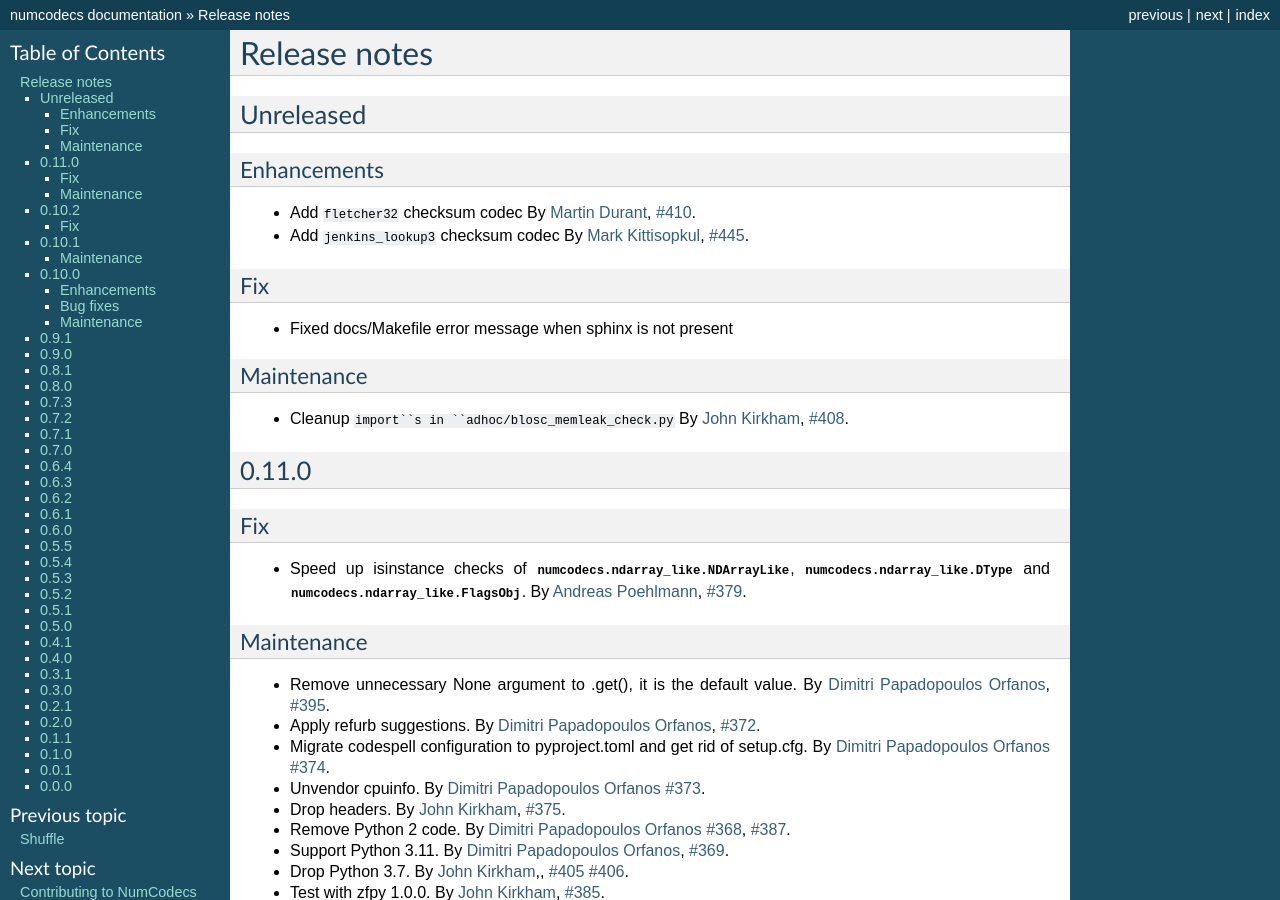
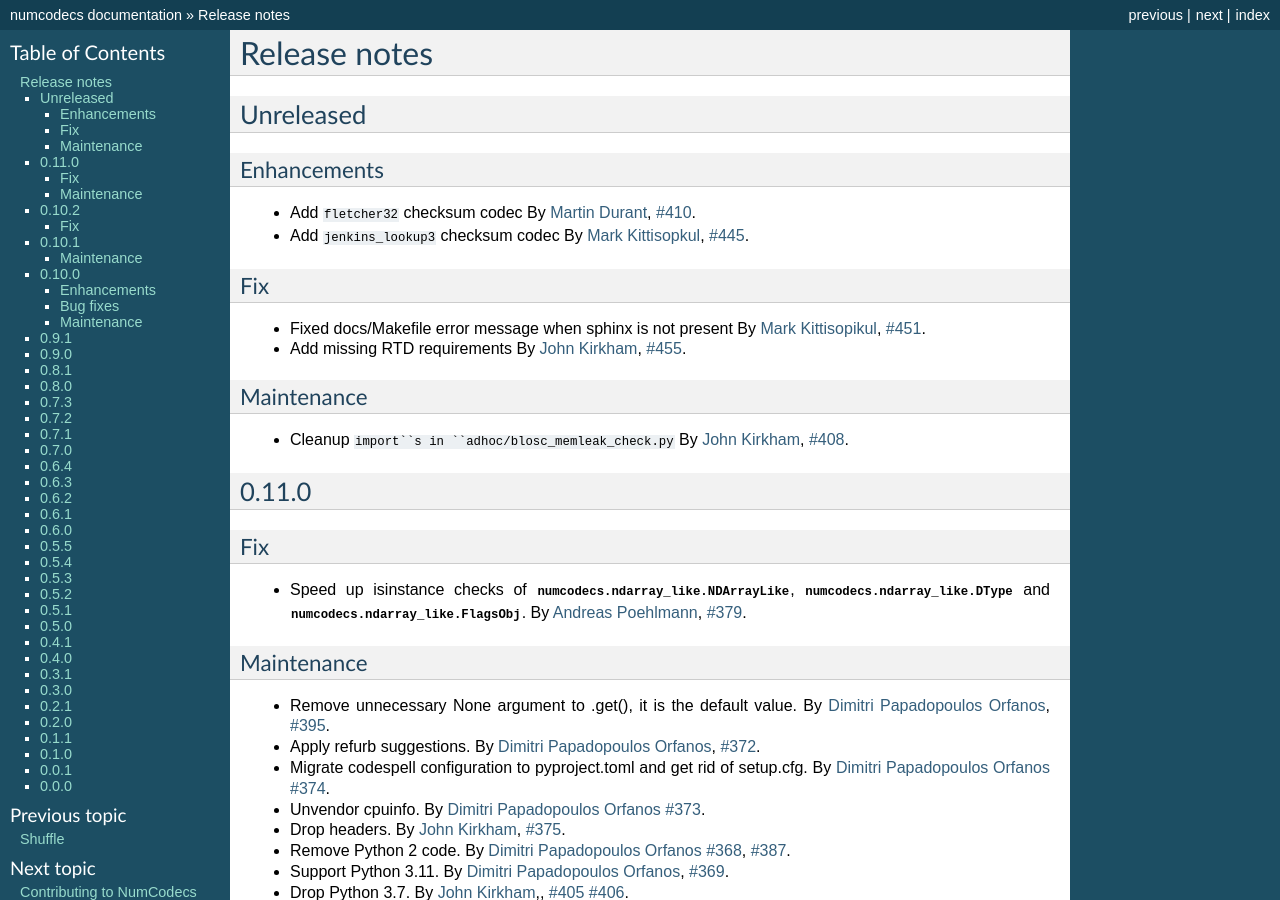
Before and after one commit to zarr-developers/numcodecs, a Sphinx documentation site: the page built from docs/release.rst, in a window 1280 px wide and 900 px high. Built offline with Sphinx 7.4.7, drawn with Linux system fonts in a browser that asks for light colours; the version number could not be read and is left out.

Commit message:
Add/update release note

```diff
--- a/docs/release.rst
+++ b/docs/release.rst
@@ -24,6 +24,9 @@ Fix
 ~~~
 
 * Fixed docs/Makefile error message when sphinx is not present
+  By :user:`Mark Kittisopikul <mkitti>`, :issue:`451`.
+* Add missing RTD requirements
+  By :user:`John Kirkham <jakirkham>`, :issue:`455`.
 
 Maintenance
 ~~~~~~~~~~~
```
